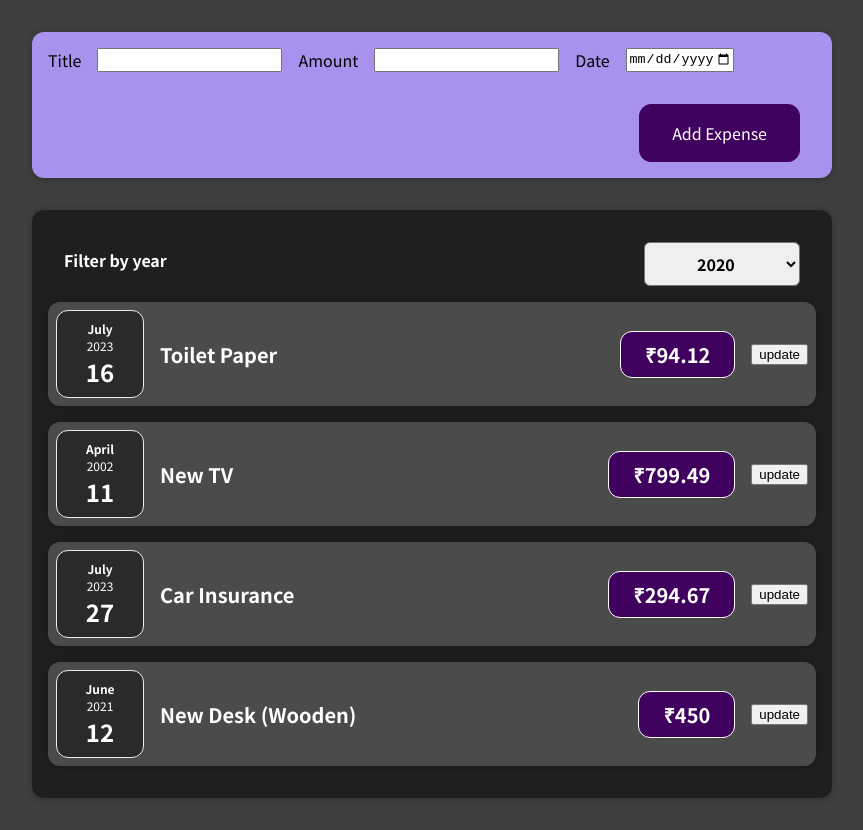
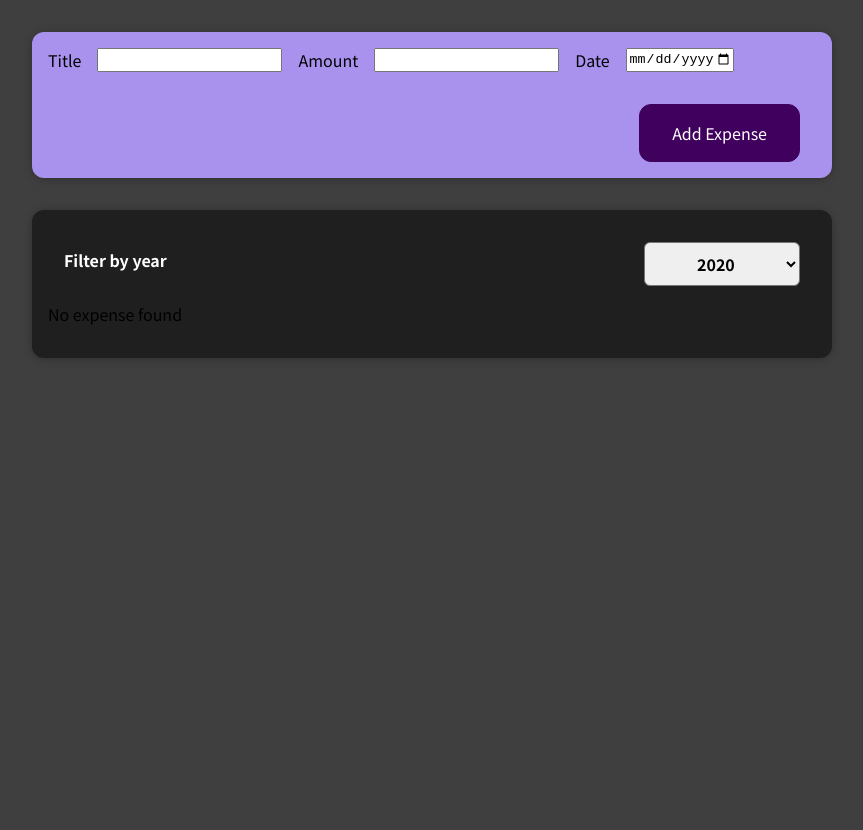
Before and after one commit to PoojaDL/Passing-Data, a React (Create React App) app: page / in a window 1280 px wide. Shown: the whole page, without its empty margins (208-1071 px from the left). After the commit the page ends 800 px from the top, so only its background shows below. Built offline with nearby package versions, Linux system fonts and the light colour scheme.

Commit message:
Filter functionality

```diff
--- a/src/components/Expenses/Expenses.js
+++ b/src/components/Expenses/Expenses.js
@@ -11,14 +11,19 @@ const Expenses = (props) => {
     setFilteredYear(selectedYear);
   };
 
-  const newItemList = props.expenses.map((expenses, index) => (
+  const newItemList = props.expenses
+    .map((expenses, index) => (
       <ExpenseItem
         key={expenses.id}
         title={expenses.title}
         amount={expenses.amount}
         date={expenses.date}
       />
-  ));
+    ))
+    .filter(
+      (expense) =>
+        new Date(expense.props.date).getFullYear().toString() === filteredYear
+    );
 
   return (
     <Card className="expenses">
@@ -26,7 +31,7 @@ const Expenses = (props) => {
         selected={filteredYear}
         onChangeFilter={filterChangeHandler}
       />
-      {newItemList}
+      {newItemList.length === 0 ? <p>No expense found</p> : newItemList}
     </Card>
   );
 };
```
Lines whose indentation alone changed are shown as unchanged.
